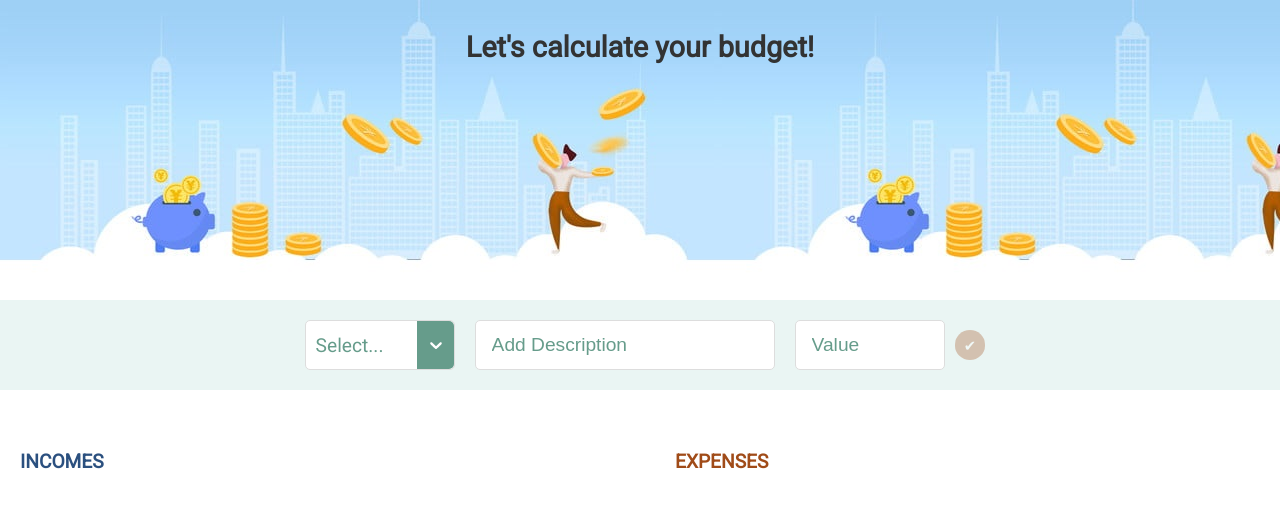
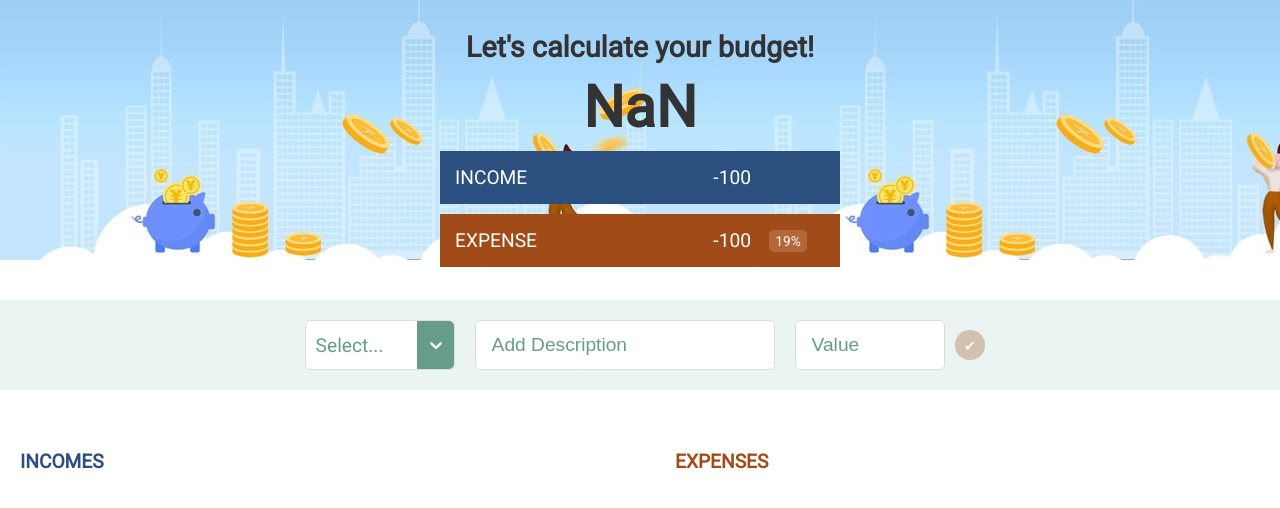
Before and after one commit to jocko981/budget-app, a React (Create React App) app: page /dashboard in a window 1280 px wide. Shown: the top 508 px of the page. Built offline with nearby package versions, Linux system fonts and the light colour scheme.

Commit message:
header budget css

```diff
--- a/src/components/header/Header.css
+++ b/src/components/header/Header.css
@@ -2,9 +2,57 @@
     height: 300px;
     padding: 30px;
     background-image: url("../../assets/images/bg-image.jpg");
-    /* background-repeat: no-repeat; */
 }
 
 .header header {
     text-align: center;
 }
+
+.header h3 {
+    font-size: 3em;
+    padding: 10px 0;
+}
+
+.header .income-expense {
+    max-width: 400px;
+    margin: auto;
+}
+
+.header .income-expense .total {
+    display: grid;
+    grid-template-columns: 4fr 1fr;
+}
+
+.header .income-expense .total .flex-wrap {
+    display: flex;
+    justify-content: space-between;
+}
+
+.header .income-expense .total .flex-wrap .text {
+    text-transform: uppercase;
+}
+
+.header .income-expense .total .percentage {
+    margin: auto;
+    background: var(--orange-color-medium);
+    padding: 3px 6px;
+    font-size: 0.72em;
+    border-radius: 5px;
+}
+
+.header .income-expense .total span {
+    margin: auto 0;
+}
+
+.header .income-expense .total.income {
+    background: var(--blue-color);
+    color: var(--white-color);
+    padding: 15px;
+}
+
+.header .income-expense .total.expense {
+    background: var(--orange-color);
+    color: var(--white-color);
+    padding: 15px;
+    margin-top: 10px;
+}
--- a/src/components/header/Header.js
+++ b/src/components/header/Header.js
@@ -1,17 +1,59 @@
 // styles
 import "./Header.css";
+// hooks
+import { useBudgetContext } from "../../hooks/useBudgetContext";
 
 export default function Header() {
+    const { totalIncome, totalExpense } = useBudgetContext()
+
+    const renderBudget = () => {
+        const budget = totalIncome - totalExpense
+        if (budget > 0) {
+            return `+${budget}`
+        }
+        if (budget < 0) {
+            return budget
+        }
+
+        return budget
+    }
+
+    const renderHeadingtext = () => {
+        if (totalIncome | totalExpense) {
+            const date = new Date()
+            const month = date.toLocaleString("default", { month: "long" })
+            const year = date.getFullYear()
+            return `Budget for ${month} in ${year}:`
+        }
+
+        return "Let's calculate your budget!"
+    }
+
     return (
         <div className="header">
             <header>
                 <h2>
-                    {9999
-                        ? "Let's calculate your budget!"
-                        : "Budget for (month) (year):"
-                    }
+                    {renderHeadingtext()}
                 </h2>
+                <h3>
+                    {renderBudget()}
+                </h3>
             </header>
+            <div className="income-expense">
+                <div className="total income">
+                    <div className="flex-wrap">
+                        <span className="text">income</span>
+                        <span className="value">-100</span>
+                    </div>
+                </div>
+                <div className="total expense">
+                    <div className="flex-wrap">
+                        <span className="text">expense</span>
+                        <span className="value">-100</span>
+                    </div>
+                    <span className="percentage">19%</span>
+                </div>
+            </div>
         </div>
     )
 }
--- a/src/index.css
+++ b/src/index.css
@@ -6,6 +6,7 @@
   --highlight-color-2: #EAF5F3;
   --blue-color: #2B507F;
   --orange-color: #A04B18;
+  --orange-color-medium: #b46839;
   --orange-color-light: #E1CA98;
   --green-color: #669C8B;
   --red-color: red;
```
